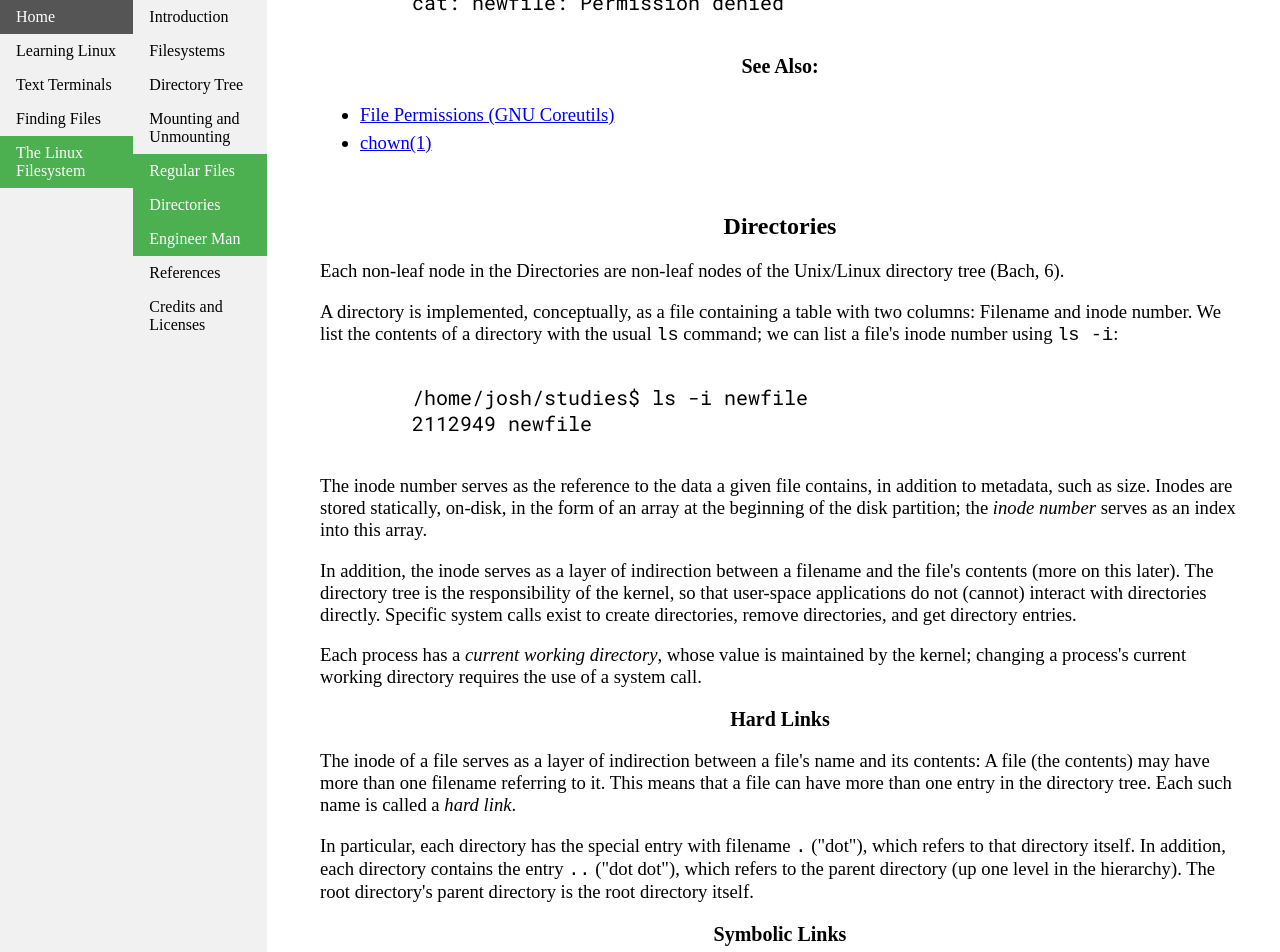
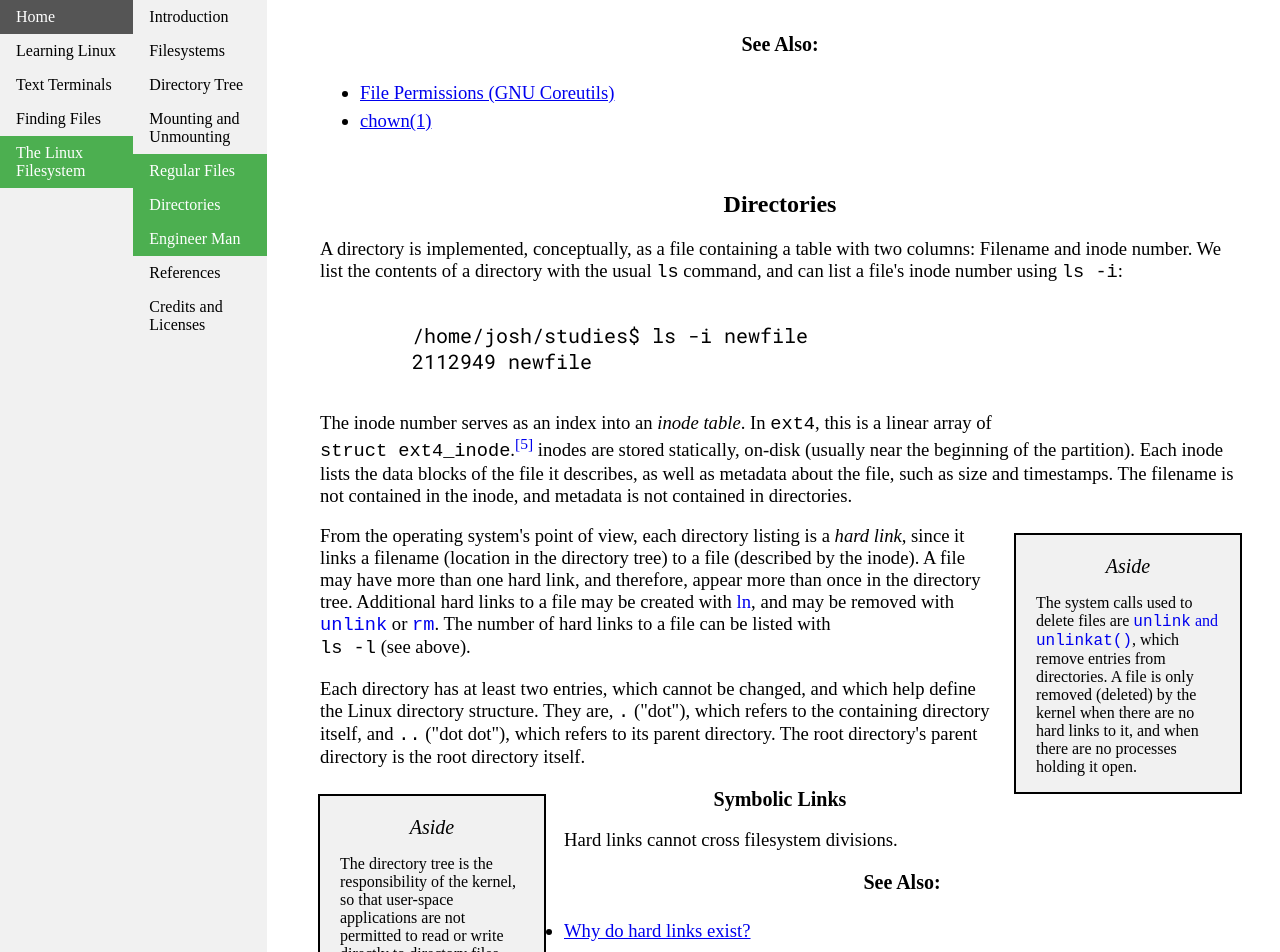
Before and after one commit to josh-59/Learning-Linux, a Jekyll site: the page built from linux-filesystem.html, in a window 1280 px wide and 1400 px high, scrolled down 5128 px. Shown: the top 952 px of the window. Built offline with Jekyll 4.4.1, drawn with Linux system fonts in a browser that asks for light colours; some of the changed text lies outside the part shown.

Commit message:
Files and filenames

```diff
--- a/linux-filesystem.html
+++ b/linux-filesystem.html
@@ -52,7 +52,7 @@ last-updated: June, 2020
     <p>
         A filesystem is a systematic method of organizing data on disk.<sup><a href="https://wiki.osdev.org/Filesystem">[1]</a><a href="https://wiki.archlinux.org/index.php/File_systems">[2]</a></sup>
         Conceptually, it is similar to a data structure, in that it defines a convention
-        to be followed in the storing and retrieval of data.
+        to be followed in the storing and retrieval of data, in the form of files.
         Preparing a drive for use by a particular filesystem is known as formatting.
     </p>
 
@@ -114,7 +114,9 @@ last-updated: June, 2020
     <h2> Directory Tree</h2>
 
 	<p>
-		On top of a given filesystem, a directory structure may be imposed.
+    Filesystems describe how files are stored;
+    among files are directories, which list other files.
+    These listings may be connected in an arbitrary manner, forming a directory structure.
     On Linux, that structure is a tree of files, also known as a hierarchy.
 		It begins at "root," denoted by a forward-slash:
 	</p>
@@ -214,15 +216,9 @@ last-updated: June, 2020
 	    <p>
 	        Unlike Windows systems, which create a new, distinct directory tree
 	        for each storage device on the system (<code>C:\, D:\</code>, etc.),
-	        Linux systems place new filesystems within the existing
-	        directory structure, in an operation called
+	        Linux systems place a new filesystem's directory tree within the existing
+	        directory tree, in an operation called
 			<a href="https://www.man7.org/linux/man-pages/man8/mount.8.html"><em>mounting</em></a>.
-			Because the directory structure is not rooted
-			on a drive, it is more abstract than those of
-			Windows lineage; in addition, the Linux directory tree
-			is more stable over the duration of the machine's uptime.
-			Finally, since the directory structure is not rooted in a drive,
-			files may exist here that do not exist on drives.
 		</p>
 
 		<p>
@@ -241,17 +237,17 @@ last-updated: June, 2020
 			The device to be mounted should be a partition, and can usually be determined by its size and
 			its mountpoint (which should be none).
 			The Linux Filesystem Hierarchy Standard provides two places to mount temporary
-			filesystems: <code>/mnt</code> and <code>/media/[user]/</code>
+			filesystems: <code>/mnt</code> and <code>/media/[user]</code>
+    </p>
+
+    <p>
+			Similarly, to unmount a filesystem, we first identify the correct
+			partition with <code>lsblk</code>,
+			then unmount it with <a href="https://linux.die.net/man/8/umount"><code>sudo umount [DEVICE]</code></a>.
 		</p>
 
 		<p>
-			Conversely, to unmount a filesystem, we first identify the correct
-			partition with <code>lsblk</code>,
-			then unmount it with <code>sudo umount [DEVICE]</code>.
-		</p>
-
-		<p>
-			A few pesky details:
+			A few details:
 			First, device names that appear in <code>/dev</code> or <code>lsblk</code>
 			<em>are not</em> guaranteed to be stable across reboots&mdash; The devices are named in the
 			order that they are found.
@@ -265,6 +261,7 @@ last-updated: June, 2020
 			In practice, most distributions automatically mount
 			usb sticks when they are plugged in.
 		</p>
+
 
 </div>
     <div id="regular-files" class="content">
@@ -341,17 +338,12 @@ last-updated: June, 2020
 
 		<div id="directories" class="content">
 			<h2>Directories</h2>
-			<p>
-        Each non-leaf node in the
-				Directories are non-leaf nodes of the Unix/Linux directory tree (Bach, 6).
-
-
 
 			<p>
 				A directory is implemented, conceptually, as a file containing a table with two columns:
 				Filename and inode number.
-				We list the contents of a directory with the usual <code>ls</code> command;
-				we can list a file's inode number using <code>ls -i</code>:
+				We list the contents of a directory with the usual <code>ls</code> command,
+        and can list a file's inode number using <code>ls -i</code>:
 			</p>
 
 			<div class="code">
@@ -360,49 +352,64 @@ last-updated: June, 2020
 			</div>
 
 			<p>
-				The inode number serves as the reference to the data a given file contains,
-				in addition to metadata, such as size.
-				Inodes are stored statically, on-disk, in the form
-				of an array at the beginning of the disk partition;
-				the <em>inode number</em> serves as an index into this array.
+				The inode number serves as an index into an <em>inode table</em>.
+        In <code>ext4</code>, this is a linear array of <br>
+        <code>struct ext4_inode</code>.<sup><a href="https://ext4.wiki.kernel.org/index.php/Ext4_Disk_Layout#Inode_Table">[5]</a></sup>
+				inodes are stored statically, on-disk (usually near the beginning of the partition).
+        Each inode lists the data blocks of the file it describes, as
+        well as metadata about the file, such as size and timestamps.
+        The filename is not contained in the inode, and metadata is not
+        contained in directories.
 			</p>
 
+      <div class="aside-right">
+        <h4>Aside</h4>
+        <p>
+          The system calls used to delete files are
+          <a href="https://man7.org/linux/man-pages/man2/unlink.2.html"><code>unlink</code> and
+          <code>unlinkat()</code></a>, which remove entries from directories.
+          A file is only removed (deleted) by the kernel when there are no hard
+          links to it, and when there are no processes holding it open.
+        </p>
+      </div>
+
+      <p>
+        From the operating system's point of view, each directory
+        listing is a <em>hard link</em>, since it links a filename
+        (location in the directory tree) to a file (described by the inode).
+        A file may have more than one hard link, and therefore, appear
+        more than once in the directory tree.
+        Additional hard links to a file may be created with
+        <a href="https://www.man7.org/linux/man-pages/man1/ln.1.html"<code>ln</code></a>,
+        and may be removed with
+        <a href="https://www.man7.org/linux/man-pages/man1/unlink.1.html"><code>unlink</code></a> or
+        <a href="https://www.man7.org/linux/man-pages/man1/rm.1.html"><code>rm</code></a>.
+        The number of hard links to a file can be listed with <br>
+        <code>ls -l</code> (see above).
+      </p>
+
 			<p>
-				In addition, the inode serves as a layer of indirection between
-				a filename and the file's contents (more on this later).
-				The directory tree is the responsibility of the kernel, so that
-				user-space applications do not (cannot) interact with directories
-				directly.
-				Specific system calls exist to
-				create directories,
-				remove directories,
-				and get directory entries.
+				Each directory has at least two entries, which cannot be changed, and
+        which help define the Linux directory structure.  They are,
+        <code>.</code> ("dot"), which refers to the containing directory itself,
+        and <code>..</code> ("dot dot"), which refers to its parent directory.
+				The root directory's parent directory is the root directory itself.
 			</p>
 
-			<p>
-				Each process has a <em>current working directory</em>, whose
-				value is maintained by the kernel; changing a process's
-				current working directory requires the use of a system call.
-			</p>
-
-			<h3>Hard Links</h3>
-			<p>
-				The inode of a file serves as a layer of indirection between a
-				file's name and its contents:
-				A file (the contents) may have more than one filename referring to it.
-				This means that a file can have
-				more than one entry in the directory tree.
-				Each such name is called a <em>hard link</em>.
-			</p>
-
-			<p>
-				In particular, each directory has the special entry
-				with filename <code>.</code> ("dot"),
-				which refers to that directory itself.
-				In addition, each directory contains the entry <code>..</code> ("dot dot"),
-				which refers to the parent directory (up one level in the hierarchy).
-				The root directory's parent directory is the root directory itself.
-			</p>
+      <div class="aside-left">
+        <h4>Aside</h4>
+        <p style="margin-bottom: 0">
+          The directory tree is the responsibility of the kernel, so that
+          user-space applications are not permitted to read or write
+          directly to directory files.
+          Specific system calls exist to
+          <ul style="padding-left: 20px; margin-top: 0">
+            <li><a href="https://www.man7.org/linux/man-pages/man2/mkdir.2.html">create directories</a></li>
+            <li><a href="https://www.man7.org/linux/man-pages/man2/rmdir.2.html">remove directories</a></li>
+            <li><a href="https://www.man7.org/linux/man-pages/man2/getdents.2.html">get directory entries</a></li>
+          </ul>
+        </p>
+      </div>
 
 			<h3>Symbolic Links</h3>
 			<p>
```
